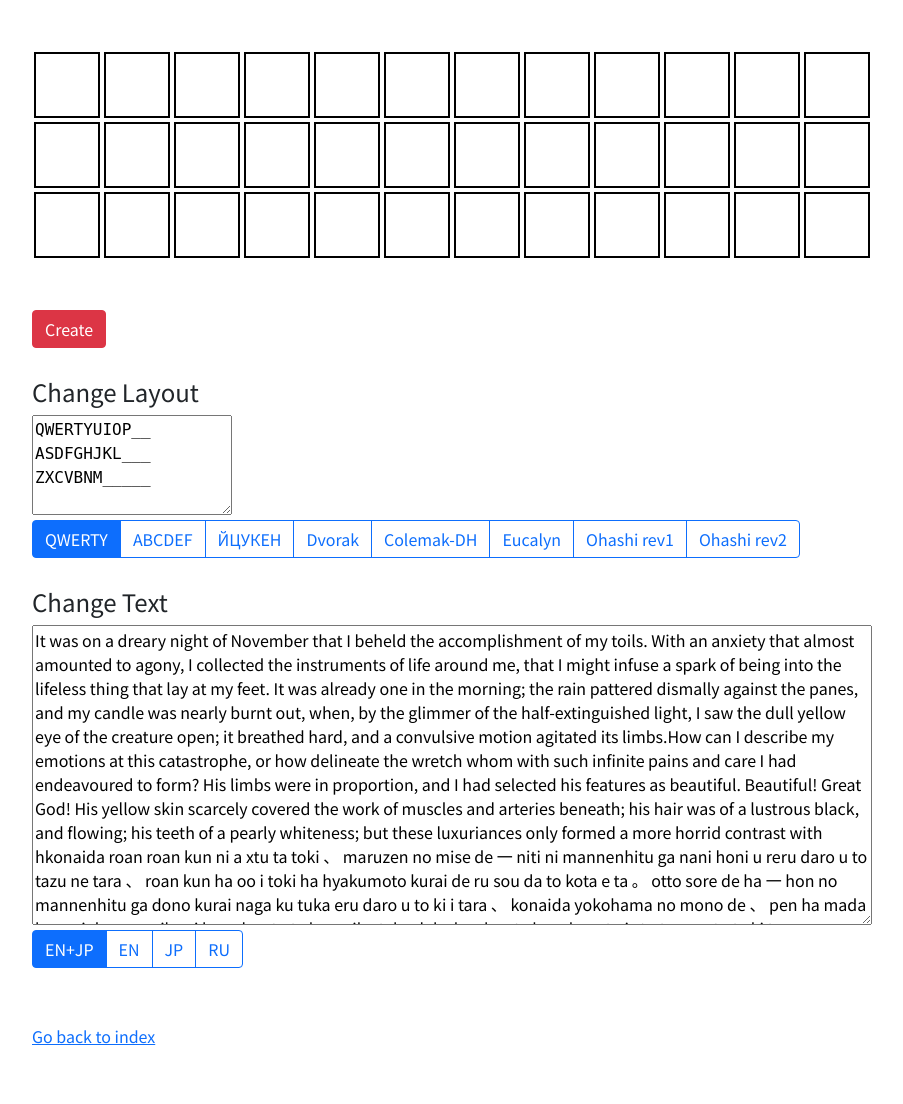
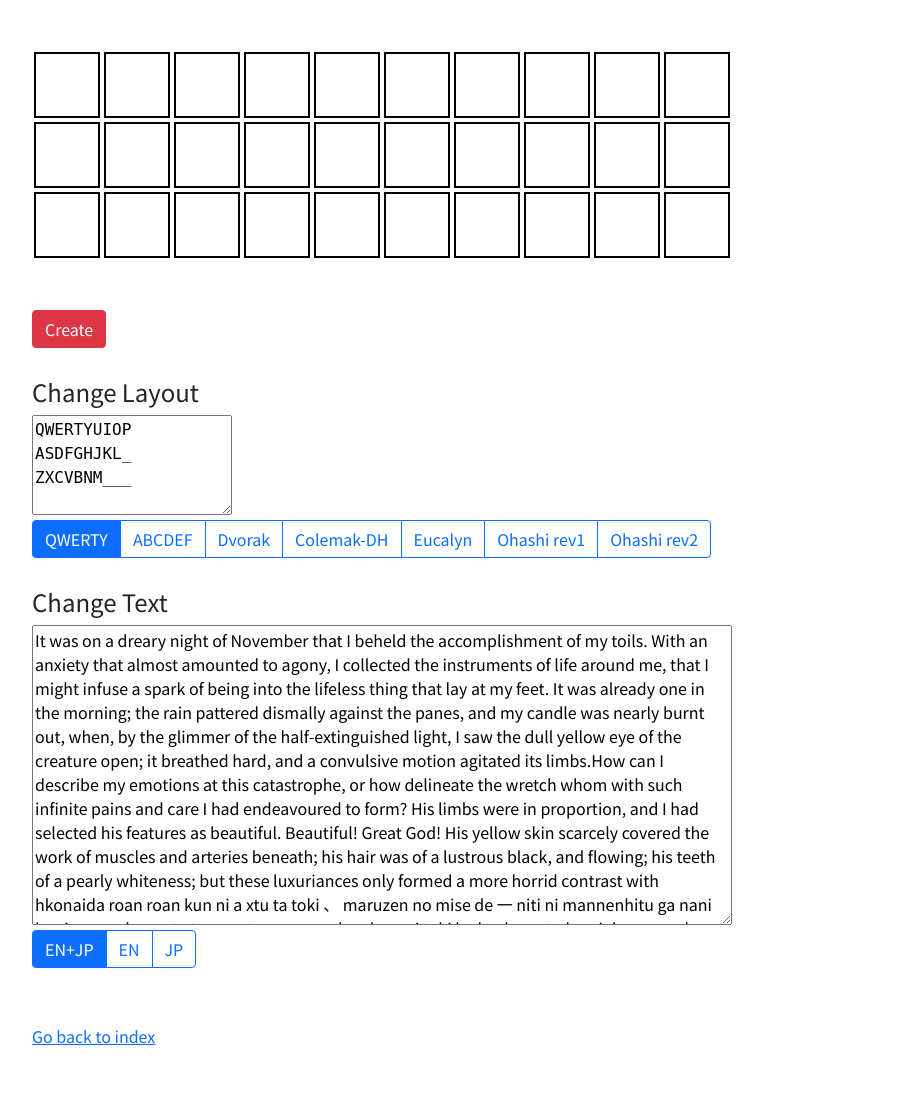
Before and after one commit to oha-Ohashi/oha-Ohashi.github.io, a PHP site: page /2022_1/a_ortho/ortho_heat.html in a window 1280 px wide. Shown: the part 72-1176 px from the top of the page, without its empty margins (50-953 px from the left). Run offline with PHP 8.4, Linux system fonts and the light colour scheme.

Commit message:
Revert "(work in progress) add: ЙЦУКЕН keyboard layout"

```diff
--- a/2022_1/a_ortho/ortho_heat.html
+++ b/2022_1/a_ortho/ortho_heat.html
@@ -71,12 +71,6 @@
 					<span class="key"></span>
 					<span class="key"></span>
 					<span class="key"></span>
-					<span class="key"></span>
-					<span class="key"></span>
-					<span class="key"></span>
-					<span class="key"></span>
-					<span class="key"></span>
-					<span class="key"></span>
 				</div>
 
 				<div class="mod">
@@ -89,7 +83,6 @@
 					<div class="btn-group">
 						<button class="btn btn-outline-primary active">QWERTY</button>
 						<button class="btn btn-outline-primary">ABCDEF</button>
-						<button class="btn btn-outline-primary">ЙЦУКЕН</button>
 						<button class="btn btn-outline-primary">Dvorak</button>
 						<button class="btn btn-outline-primary">Colemak-DH</button>
 						<button class="btn btn-outline-primary">Eucalyn</button>
@@ -106,7 +99,6 @@
 						<button class="btn btn-outline-primary active">EN+JP</button>
 						<button class="btn btn-outline-primary">EN</button>
 						<button class="btn btn-outline-primary">JP</button>
-						<button class="btn btn-outline-primary">RU</button>
 					</div>
 
 				</div>
--- a/2022_1/a_ortho/static/createheatmap.js
+++ b/2022_1/a_ortho/static/createheatmap.js
@@ -13,7 +13,7 @@ function createheatmap(layout, text){
 	console.log(text);
 	console.log(text.length)
 
-	for(var i = 0; i < 36; i++){
+	for(var i = 0; i < 30; i++){
 		$(".key").eq(i).text(layout[i]);
 	}
 
@@ -43,7 +43,7 @@ function createheatmap(layout, text){
 	// now generate some random data
 	var points = [];
 	var max = 0;
-	var width = 840;
+	var width = 700;
 	var height = 210;
 	var len = 200;
 
--- a/2022_1/a_ortho/static/ortho_heat.css
+++ b/2022_1/a_ortho/static/ortho_heat.css
@@ -19,7 +19,7 @@ header{
 
 .playground{
 	position:relative;
-	width: 840px;
+	width: 700px;
 	height: 500px;
 	border: solid 1px black;
 	background-color: #faf6e9;
@@ -38,7 +38,7 @@ header{
 
 .heat-box{
 	display: block;
-	width: 840px;
+	width: 700px;
 	height: 210px;
 	margin: 50px 0;
 }
@@ -64,7 +64,7 @@ header{
 	height: 100px;
 }
 .text-mod textarea{
-	width: 840px;
+	width: 700px;
 	height: 300px;
 }
 
--- a/2022_1/a_ortho/static/ortho_heat.js
+++ b/2022_1/a_ortho/static/ortho_heat.js
@@ -11,14 +11,13 @@ $("#create").click(() => {
 });
 
 const layouts = [
-	"QWERTYUIOP__\nASDFGHJKL___\nZXCVBNM_____",
-	"ABCDEFGHIJ__\nKLMNOPQRST__\nUVWXYZ______",
-	"ЙЦУКЕНГШЩЗХЪ\nФЫВАПРОЛДЖЭЁ\nЯЧСМИТЬБЮ___",
-	"___PYFGCRL__\nAOEUIDHTNS__\n_QJKXBMWVZ__",
-	"QWFPBJLUY___\nARSTGMNEIO__\nZXCDVKH_____",
-	"QW___MRDYP__\nAOEIUGTKSN__\nZXCVFBHJL___",
-	"_WBF_MRDYP__\nAOEUIGTKNS__\nZXCV__HJLQ__",
-	"ZGMK__CWPQ__\nDNHTRIEAOU__\nVFLS__YBXJ__"
+	"QWERTYUIOP\nASDFGHJKL_\nZXCVBNM___",
+	"ABCDEFGHIJ\nKLMNOPQRST\nUVWXYZ____",
+	"___PYFGCRL\nAOEUIDHTNS\n_QJKXBMWVZ",
+	"QWFPBJLUY_\nARSTGMNEIO\nZXCDVKH___",
+	"QW___MRDYP\nAOEIUGTKSN\nZXCVFBHJL_",
+	"_WBF_MRDYP\nAOEUIGTKNS\nZXCV__HJLQ",
+	"ZGMK__CWPQ\nDNHTRIEAOU\nVFLS__YBXJ"
 ];
 $(".layout-mod .btn-group .btn").on('click', function(){
 	var index = $(".layout-mod .btn-group .btn").index($(this));
@@ -32,8 +31,7 @@ const texts = [
 	"It was on a dreary night of November that I beheld the accomplishment of my toils. With an anxiety that almost amounted to agony, I collected the instruments of life around me, that I might infuse a spark of being into the lifeless thing that lay at my feet. It was already one in the morning; the rain pattered dismally against the panes, and my candle was nearly burnt out, when, by the glimmer of the half-extinguished light, I saw the dull yellow eye of the creature open; it breathed hard, and a convulsive motion agitated its limbs.How can I describe my emotions at this catastrophe, or how delineate the wretch whom with such infinite pains and care I had endeavoured to form? His limbs were in proportion, and I had selected his features as beautiful. Beautiful! Great God! His yellow skin scarcely covered the work of muscles and arteries beneath; his hair was of a lustrous black, and flowing; his teeth of a pearly whiteness; but these luxuriances only formed a more horrid contrast with h"
 	+ "konaida roan roan kun ni a xtu ta toki 、 maruzen no mise de 一 niti ni mannenhitu ga nani honi u reru daro u to tazu ne tara 、 roan kun ha oo i toki ha hyakumoto kurai de ru sou da to kota e ta 。 otto sore de ha 一 hon no mannenhitu ga dono kurai naga ku tuka eru daro u to ki i tara 、 konaida yokohama no mono de 、 pen ha mada ka nari da ga 、 ziku zi kuga he xtu ta kara ziku take dake kae kae te kure kure to i xtu te mo xtu te ki ta no ga aru ga 、 konohito ha 十三 nen mae ni 一 hon ka xtu ta giri de 、 sono 一 hon wo kyou made ta e zu siyou si te i ta no da to iu kara 、 kore kore ga maa itiban naga i rei rasii to hana si ta 。 si te mi ru to hutuu no baai de ha ikura zankoku ni tuka xtu te mo taitei 六七 nen no hosyou ha tu ke rareru no ga 、 ippan no mannenhitu no unmei rasii 。 一 hon de otto hodo sorehodo naga ku tuka eru mono ga hi ni hyakumoto mo de ru to i e ba mannenhitu wo zyuyou suru hito no hani ha hizyou na ikioi wo omonmi moxtu te hiro gari tutu aru to mi te mo manzara manzara kentoutiga",
 	"It was on a dreary night of November that I beheld the accomplishment of my toils. With an anxiety that almost amounted to agony, I collected the instruments of life around me, that I might infuse a spark of being into the lifeless thing that lay at my feet. It was already one in the morning; the rain pattered dismally against the panes, and my candle was nearly burnt out, when, by the glimmer of the half-extinguished light, I saw the dull yellow eye of the creature open; it breathed hard, and a convulsive motion agitated its limbs.How can I describe my emotions at this catastrophe, or how delineate the wretch whom with such infinite pains and care I had endeavoured to form? His limbs were in proportion, and I had selected his features as beautiful. Beautiful! Great God! His yellow skin scarcely covered the work of muscles and arteries beneath; his hair was of a lustrous black, and flowing; his teeth of a pearly whiteness; but these luxuriances only formed a more horrid contrast with h",
-	"konaida roan roan kun ni a xtu ta toki 、 maruzen no mise de 一 niti ni mannenhitu ga nani honi u reru daro u to tazu ne tara 、 roan kun ha oo i toki ha hyakumoto kurai de ru sou da to kota e ta 。 otto sore de ha 一 hon no mannenhitu ga dono kurai naga ku tuka eru daro u to ki i tara 、 konaida yokohama no mono de 、 pen ha mada ka nari da ga 、 ziku zi kuga he xtu ta kara ziku take dake kae kae te kure kure to i xtu te mo xtu te ki ta no ga aru ga 、 konohito ha 十三 nen mae ni 一 hon ka xtu ta giri de 、 sono 一 hon wo kyou made ta e zu siyou si te i ta no da to iu kara 、 kore kore ga maa itiban naga i rei rasii to hana si ta 。 si te mi ru to hutuu no baai de ha ikura zankoku ni tuka xtu te mo taitei 六七 nen no hosyou ha tu ke rareru no ga 、 ippan no mannenhitu no unmei rasii 。 一 hon de otto hodo sorehodo naga ku tuka eru mono ga hi ni hyakumoto mo de ru to i e ba mannenhitu wo zyuyou suru hito no hani ha hizyou na ikioi wo omonmi moxtu te hiro gari tutu aru to mi te mo manzara manzara kentoutiga",
-	"Как раз в то время, когда сознание покинуло Стёпу в Ялте, то есть около половины двенадцатого дня, оно вернулось к Ивану Николаевичу Бездомному, проснувшемуся после глубокого и продолжительного сна. Некоторое время он соображал, каким это образом он попал в неизвестную комнату с белыми стенами, с удивительным ночным столиком из какого-то светлого металла и с белой шторой, за которой чувствовалось солнце. Иван тряхнул головой, убедился в том, что она не болит, и вспомнил, что он находится в лечебнице. Эта мысль потянула за собою воспоминание о гибели Берлиоза, но сегодня оно не вызвало у Ивана сильного потрясения. Выспавшись, Иван Николаевич стал поспокойнее и соображать начал яснее. Полежав некоторое время неподвижно в чистейшей, мягкой и удобной пружинной кровати, Иван увидел кнопку звонка рядом с собою. По привычке трогать предметы без надобности, Иван нажал её. Он ожидал какого-то звона или явления вслед за нажатием кнопки, но произошло совсем другое. В ногах Ивановой постели загоре"
+	"konaida roan roan kun ni a xtu ta toki 、 maruzen no mise de 一 niti ni mannenhitu ga nani honi u reru daro u to tazu ne tara 、 roan kun ha oo i toki ha hyakumoto kurai de ru sou da to kota e ta 。 otto sore de ha 一 hon no mannenhitu ga dono kurai naga ku tuka eru daro u to ki i tara 、 konaida yokohama no mono de 、 pen ha mada ka nari da ga 、 ziku zi kuga he xtu ta kara ziku take dake kae kae te kure kure to i xtu te mo xtu te ki ta no ga aru ga 、 konohito ha 十三 nen mae ni 一 hon ka xtu ta giri de 、 sono 一 hon wo kyou made ta e zu siyou si te i ta no da to iu kara 、 kore kore ga maa itiban naga i rei rasii to hana si ta 。 si te mi ru to hutuu no baai de ha ikura zankoku ni tuka xtu te mo taitei 六七 nen no hosyou ha tu ke rareru no ga 、 ippan no mannenhitu no unmei rasii 。 一 hon de otto hodo sorehodo naga ku tuka eru mono ga hi ni hyakumoto mo de ru to i e ba mannenhitu wo zyuyou suru hito no hani ha hizyou na ikioi wo omonmi moxtu te hiro gari tutu aru to mi te mo manzara manzara kentoutiga"
 ];
 $(".text-mod .btn-group .btn").on('click', function(){
 	var index = $(".text-mod .btn-group .btn").index($(this));
```
Also changed, not shown: 2022_1/a_ortho/ortho_typing.html (+0 -7 lines).
